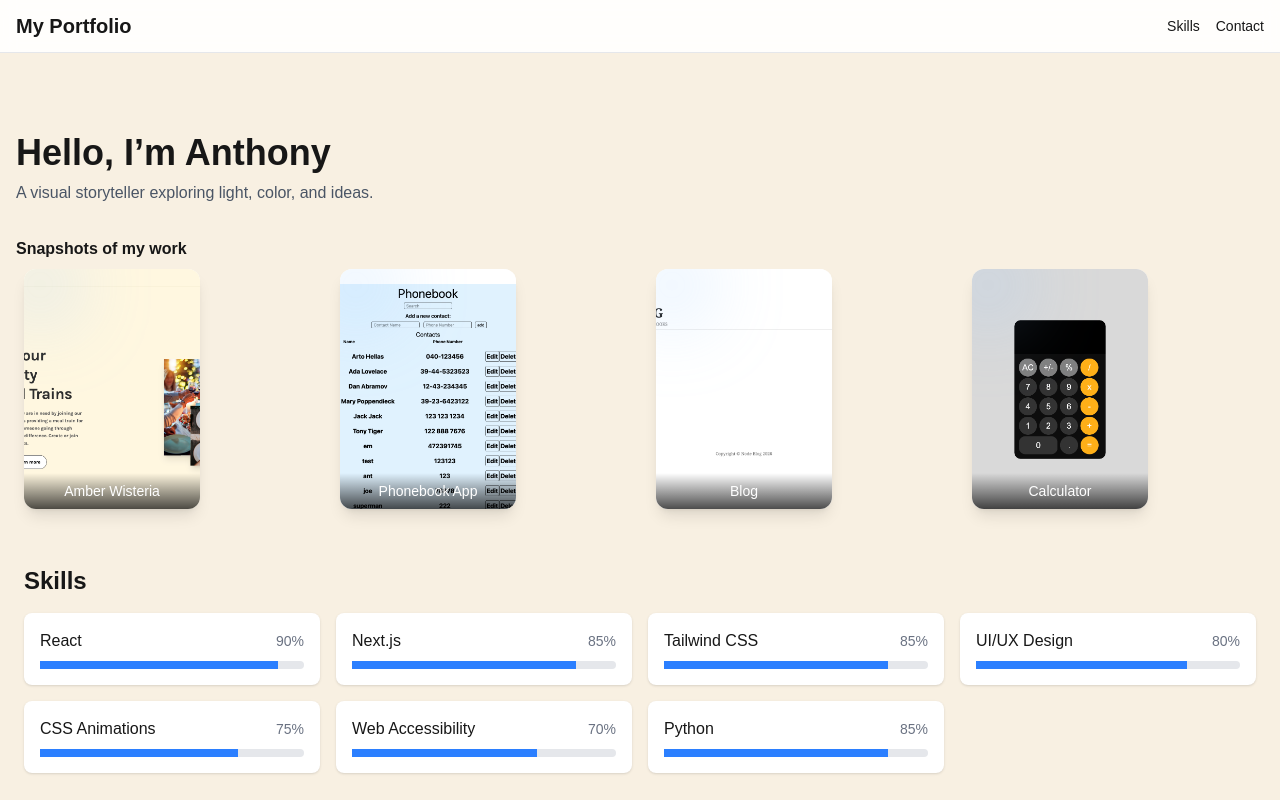
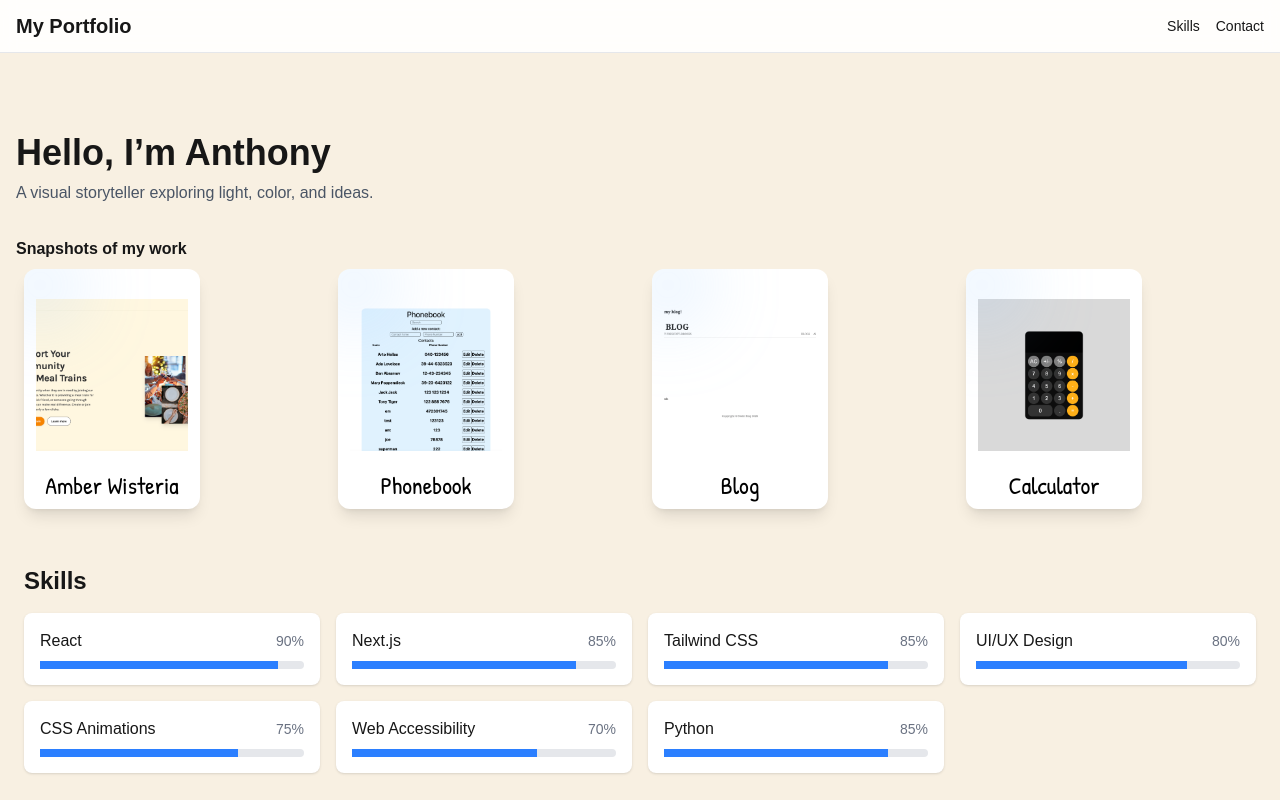
Before and after one commit to anthonbrooks/portfolio, a Next.js app: page / in a window 1280 px wide. Shown: the top 800 px of the page. Built offline with nearby package versions, Linux system fonts and the light colour scheme; no server answers.

Commit message:
Make polaroid icons

```diff
--- a/app/data/photos.ts
+++ b/app/data/photos.ts
@@ -12,7 +12,7 @@ export const photos: Photo[] = [
   {
     id: "p2",
     image: "/images/phonebook-app.png",
-    title: "Phonebook App",
+    title: "Phonebook",
     description:
       "A phonebook app that allows you to store contact information, search, and edit contacts. For this project I used Vite, React, TailwindCSS, JSON-Server.",
     link: "https://phonebook-cyan.vercel.app/",
--- a/app/page.tsx
+++ b/app/page.tsx
@@ -80,10 +80,10 @@ export default function Home() {
           viewport={{ once: true }}
           transition={{ duration: 0.5 }}
           aria-label="Polaroid gallery"
-          className="max-w-7xl mx-auto mb-12"
+          className="max-w-7xl mx-auto mb-12 overflow-visible"
         >
           <h2 className="font-bold">Snapshots of my work</h2>
-          <div className="grid grid-cols-2 sm:grid-cols-3 md:grid-cols-4 gap-4">
+          <div className="grid grid-cols-2 sm:grid-cols-3 md:grid-cols-4 gap-2 relative">
             {photos.map((p, idx) => (
               <Polaroid
                 key={p.id}
--- a/components/Polaroid.tsx
+++ b/components/Polaroid.tsx
@@ -1,3 +1,10 @@
+import { Patrick_Hand } from "next/font/google";
+
+const patHand = Patrick_Hand({
+  subsets: ["latin"],
+  weight: ["400"],
+});
+
 export default function Polaroid({
   src,
   title,
@@ -11,15 +18,16 @@ export default function Polaroid({
     <button
       aria-label={title}
       onClick={onClick}
-      className="relative m-2 w-44 h-60 rounded-xl overflow-hidden shadow-lg bg-white transition-transform transform hover:scale-105 hover:shadow-2xl hover:rotate-1 active:scale-95 focus:outline-none focus:ring-2 focus:ring-blue-500"
+      className={`relative m-2 w-44 h-60 p-3 pb-10 border-white rounded-xl overflow-hidden shadow-lg bg-white transition-transform transform hover:scale-105 hover:shadow-2xl hover:rotate-1 hover:z-20 hover:-translate-y-2 active:scale-95 focus:outline-none focus:ring-2 focus:ring-blue-500`}
     >
-      <div
-        className="w-full h-full bg-cover bg-center"
-        style={{ backgroundImage: `url(${src})` }}
-      />
-      <div className="absolute bottom-0 left-0 right-0 bg-linear-to-t from-black/70 to-transparent text-white text-sm p-2">
+      <div className="relative aspect-square overflow-hidden">
+        <img src={src} alt={title} className="w-full h-full object-cover" />
+      </div>
+      <p
+        className={`absolute ${patHand.className} bottom-0 left-0 right-0 text-black text-2xl p-2`}
+      >
         {title}
-      </div>
+      </p>
       {/* subtle glow accent */}
       <span
         aria-hidden="true"
```
